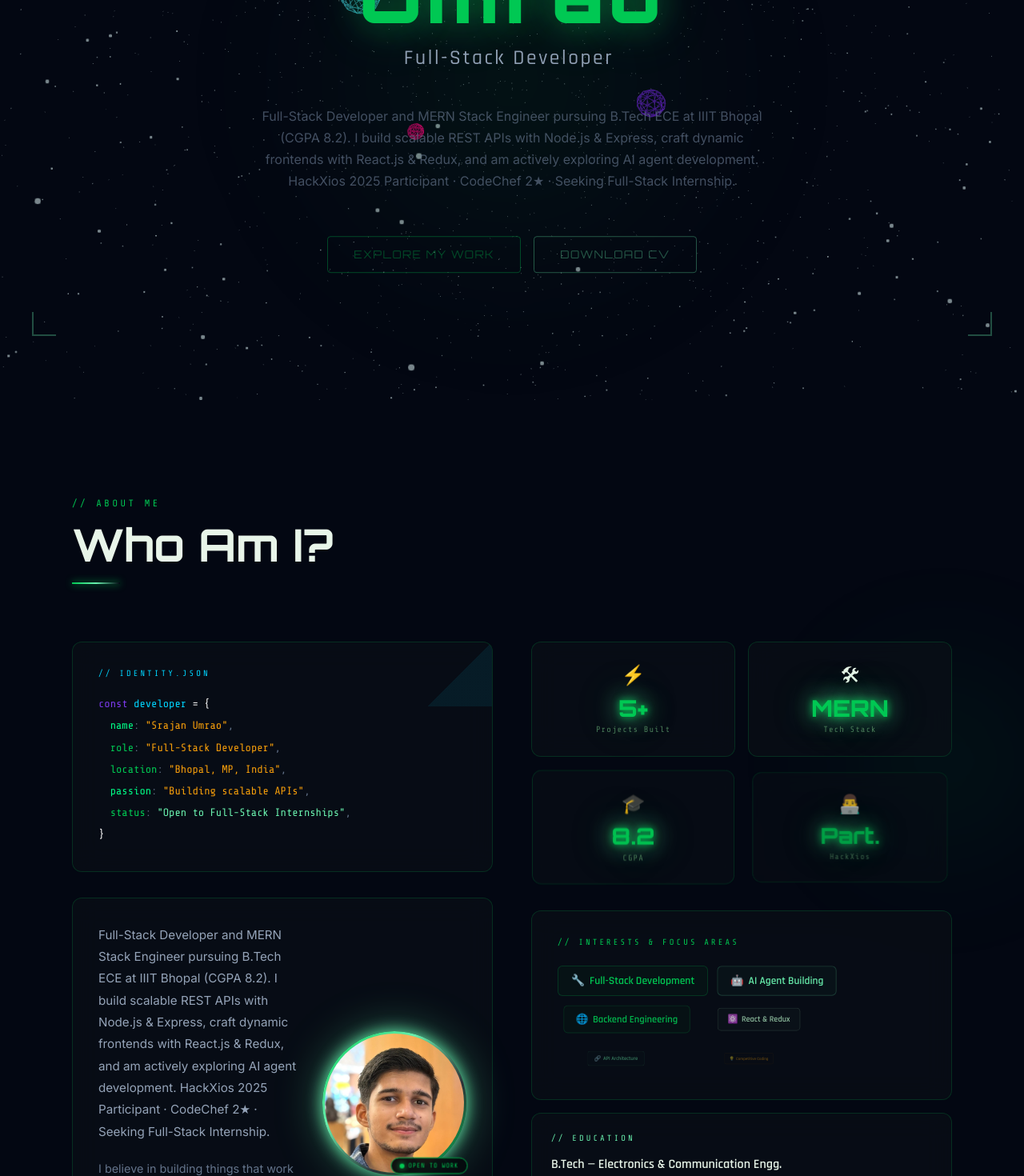
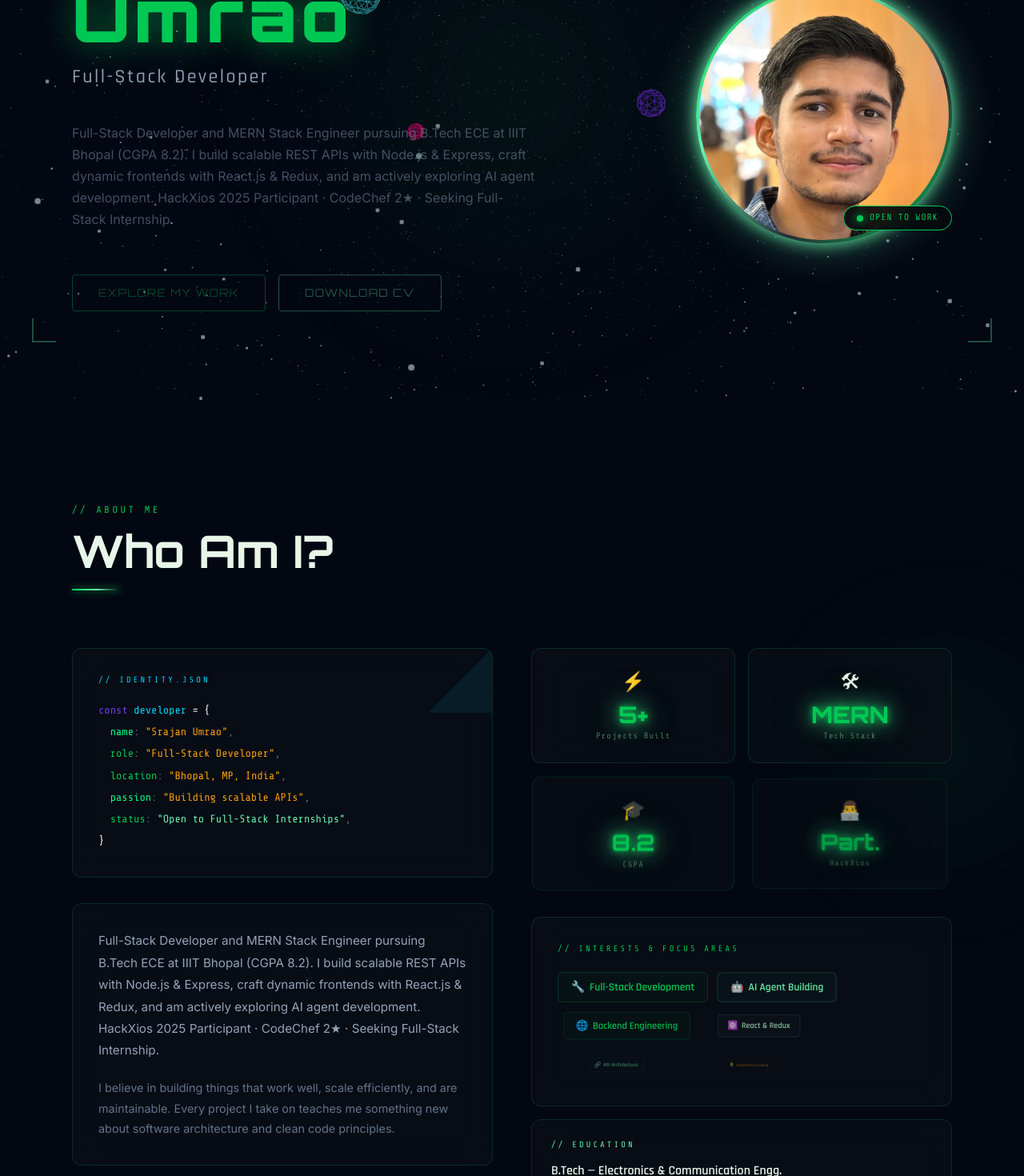
Before and after one commit to srajan19181-star/Portfolio, a React (Vite) app: page / in a window 1280 px wide. Shown: the part 300-1770 px from the top of the page at 80% size. Built offline with nearby package versions, Linux system fonts and the light colour scheme.

Commit message:
style: hero section layout and navbar indicator fix

```diff
--- a/src/components/sections/About.jsx
+++ b/src/components/sections/About.jsx
@@ -128,9 +128,8 @@ const About = () => {
               </div>
             </div>
 
-            {/* Bio text & Profile Photo */}
-            <div className="glass-card flex flex-col md:flex-row gap-8 items-center" style={{ padding: 32 }}>
-              <div style={{ flex: 1 }}>
+            {/* Bio text */}
+            <div className="glass-card" style={{ padding: 32 }}>
               <p
                 style={{
                   fontFamily: "'Inter', sans-serif",
@@ -152,63 +151,6 @@ const About = () => {
               >
                 I believe in building things that work well, scale efficiently, and are maintainable. Every project I take on teaches me something new about software architecture and clean code principles.
               </p>
-              </div>
-
-              {/* Profile Photo */}
-              <motion.div
-                initial={{ opacity: 0, scale: 0.85 }}
-                animate={isInView ? { opacity: 1, scale: 1 } : {}}
-                transition={{ duration: 0.7, delay: 0.25 }}
-                style={{ flexShrink: 0 }}
-              >
-                <div style={{ position: 'relative' }}>
-                  {/* Outer glow ring */}
-                  <div style={{
-                    width: 'clamp(140px, 15vw, 180px)',
-                    height: 'clamp(140px, 15vw, 180px)',
-                    borderRadius: '50%',
-                    background: 'linear-gradient(135deg, #00c853, #69f0ae, rgba(255,255,255,0.15), #00c853)',
-                    padding: 3,
-                    boxShadow: '0 0 40px rgba(0,200,83,0.35), 0 0 80px rgba(105,240,174,0.12)',
-                    animation: 'pulse-neon 3s ease-in-out infinite',
-                  }}>
-                    <img
-                      src={personalInfo.photo}
-                      alt={personalInfo.name}
-                      style={{
-                        width: '100%',
-                        height: '100%',
-                        borderRadius: '50%',
-                        objectFit: 'cover',
-                        objectPosition: 'top center',
-                        display: 'block',
-                      }}
-                    />
-                  </div>
-                  {/* Status badge */}
-                  <div style={{
-                    position: 'absolute',
-                    bottom: 0,
-                    right: -10,
-                    background: 'rgba(5,10,14,0.92)',
-                    border: '1.5px solid #00c853',
-                    borderRadius: 20,
-                    padding: '4px 12px',
-                    display: 'flex',
-                    alignItems: 'center',
-                    gap: 6,
-                    backdropFilter: 'blur(10px)',
-                    transform: 'scale(0.85)'
-                  }}>
-                    <motion.span
-                      animate={{ scale: [1, 1.4, 1] }}
-                      transition={{ duration: 1.5, repeat: Infinity }}
-                      style={{ width: 7, height: 7, borderRadius: '50%', background: '#00c853', boxShadow: '0 0 8px #00c853', display: 'inline-block' }}
-                    />
-                    <span style={{ fontFamily: "'Share Tech Mono', monospace", fontSize: '0.6rem', color: '#00c853', letterSpacing: '0.1em' }}>OPEN TO WORK</span>
-                  </div>
-                </div>
-              </motion.div>
             </div>
           </motion.div>
 
--- a/src/components/sections/Hero.jsx
+++ b/src/components/sections/Hero.jsx
@@ -43,7 +43,7 @@ const Hero = () => {
         justifyContent: 'center',
         position: 'relative',
         overflow: 'hidden',
-        padding: '0 24px',
+        padding: '140px 24px 60px',
       }}
     >
       {/* Background radial glow */}
@@ -79,9 +79,10 @@ const Hero = () => {
       </div>
 
       {/* Main content */}
-      <div style={{ textAlign: 'center', maxWidth: 900, position: 'relative', zIndex: 2 }}>
+      <div className="flex flex-col-reverse md:flex-row items-center justify-between w-full relative z-10 gap-12 md:gap-20" style={{ maxWidth: 1100 }}>
 
-
+        {/* Left Side: Text */}
+        <div style={{ flex: 1, textAlign: 'left' }} className="flex flex-col items-center md:items-start text-center md:text-left">
           {/* System tag */}
           <motion.div
             initial={{ opacity: 0, y: 20 }}
@@ -132,7 +133,7 @@ const Hero = () => {
             transition={{ duration: 0.9, delay: 0.4, ease: [0.22, 1, 0.36, 1] }}
             className="font-display glow-cyan"
             style={{
-            fontSize: 'clamp(2.5rem, 8vw, 6rem)',
+              fontSize: 'clamp(2.5rem, 7vw, 5.5rem)',
               fontWeight: 900,
               color: '#ffffff',
               letterSpacing: '0.05em',
@@ -166,7 +167,7 @@ const Hero = () => {
               repeat={Infinity}
               style={{
                 fontFamily: "'Rajdhani', sans-serif",
-              fontSize: 'clamp(1.1rem, 3vw, 1.6rem)',
+                fontSize: 'clamp(1.1rem, 2.5vw, 1.5rem)',
                 color: '#94a3b8',
                 letterSpacing: '0.1em',
                 fontWeight: 500,
@@ -183,8 +184,8 @@ const Hero = () => {
               fontFamily: "'Inter', sans-serif",
               fontSize: 'clamp(0.9rem, 2vw, 1rem)',
               color: '#64748b',
-            maxWidth: 640,
-            margin: '0 auto 48px',
+              maxWidth: 580,
+              marginBottom: 48,
               lineHeight: 1.7,
             }}
           >
@@ -196,7 +197,8 @@ const Hero = () => {
             initial={{ opacity: 0, y: 20 }}
             animate={{ opacity: 1, y: 0 }}
             transition={{ duration: 0.6, delay: 1.2 }}
-          style={{ display: 'flex', gap: 16, justifyContent: 'center', flexWrap: 'wrap' }}
+            style={{ display: 'flex', gap: 16, flexWrap: 'wrap' }}
+            className="justify-center md:justify-start"
           >
             <a
               href="#projects"
@@ -226,9 +228,8 @@ const Hero = () => {
               marginTop: 48,
               display: 'flex',
               gap: 24,
-            justifyContent: 'center',
-            alignItems: 'center',
             }}
+            className="justify-center md:justify-start"
           >
             {[
               { label: 'GitHub', url: personalInfo.github, icon: '⌥' },
@@ -259,6 +260,62 @@ const Hero = () => {
                 {social.label}
               </a>
             ))}
+          </motion.div>
+        </div>
+
+        {/* Right Side: Profile Photo */}
+        <motion.div
+          initial={{ opacity: 0, scale: 0.85 }}
+          animate={{ opacity: 1, scale: 1 }}
+          transition={{ duration: 0.8, delay: 0.5, ease: [0.22, 1, 0.36, 1] }}
+          style={{ flexShrink: 0, display: 'flex', justifyContent: 'center' }}
+        >
+          <div style={{ position: 'relative' }}>
+            {/* Outer glow ring */}
+            <div style={{
+              width: 'clamp(200px, 25vw, 320px)',
+              height: 'clamp(200px, 25vw, 320px)',
+              borderRadius: '50%',
+              background: 'linear-gradient(135deg, #00c853, #69f0ae, rgba(255,255,255,0.15), #00c853)',
+              padding: 4,
+              boxShadow: '0 0 50px rgba(0,200,83,0.35), 0 0 100px rgba(105,240,174,0.12)',
+              animation: 'pulse-neon 3s ease-in-out infinite',
+            }}>
+              <img
+                src={personalInfo.photo}
+                alt={personalInfo.name}
+                style={{
+                  width: '100%',
+                  height: '100%',
+                  borderRadius: '50%',
+                  objectFit: 'cover',
+                  objectPosition: 'top center',
+                  display: 'block',
+                }}
+              />
+            </div>
+            {/* Status badge */}
+            <div style={{
+              position: 'absolute',
+              bottom: 16,
+              right: 0,
+              background: 'rgba(5,10,14,0.92)',
+              border: '1.5px solid #00c853',
+              borderRadius: 20,
+              padding: '6px 16px',
+              display: 'flex',
+              alignItems: 'center',
+              gap: 8,
+              backdropFilter: 'blur(10px)',
+            }}>
+              <motion.span
+                animate={{ scale: [1, 1.4, 1] }}
+                transition={{ duration: 1.5, repeat: Infinity }}
+                style={{ width: 8, height: 8, borderRadius: '50%', background: '#00c853', boxShadow: '0 0 10px #00c853', display: 'inline-block' }}
+              />
+              <span style={{ fontFamily: "'Share Tech Mono', monospace", fontSize: '0.7rem', color: '#00c853', letterSpacing: '0.1em' }}>OPEN TO WORK</span>
+            </div>
+          </div>
         </motion.div>
       </div>
 
--- a/src/components/ui/Navbar.jsx
+++ b/src/components/ui/Navbar.jsx
@@ -130,7 +130,9 @@ const Navbar = () => {
                 {item.label}
                 {isActive && (
                   <motion.div
-                    layoutId="navIndicator"
+                    initial={{ opacity: 0, scaleX: 0 }}
+                    animate={{ opacity: 1, scaleX: 1 }}
+                    transition={{ duration: 0.3 }}
                     style={{
                       position: 'absolute',
                       bottom: -2,
@@ -139,6 +141,7 @@ const Navbar = () => {
                       height: 1,
                       background: 'linear-gradient(90deg, transparent, #00c853, transparent)',
                       boxShadow: '0 0 6px #00c853',
+                      transformOrigin: 'center',
                     }}
                   />
                 )}
```
Lines whose indentation alone changed are shown as unchanged.
